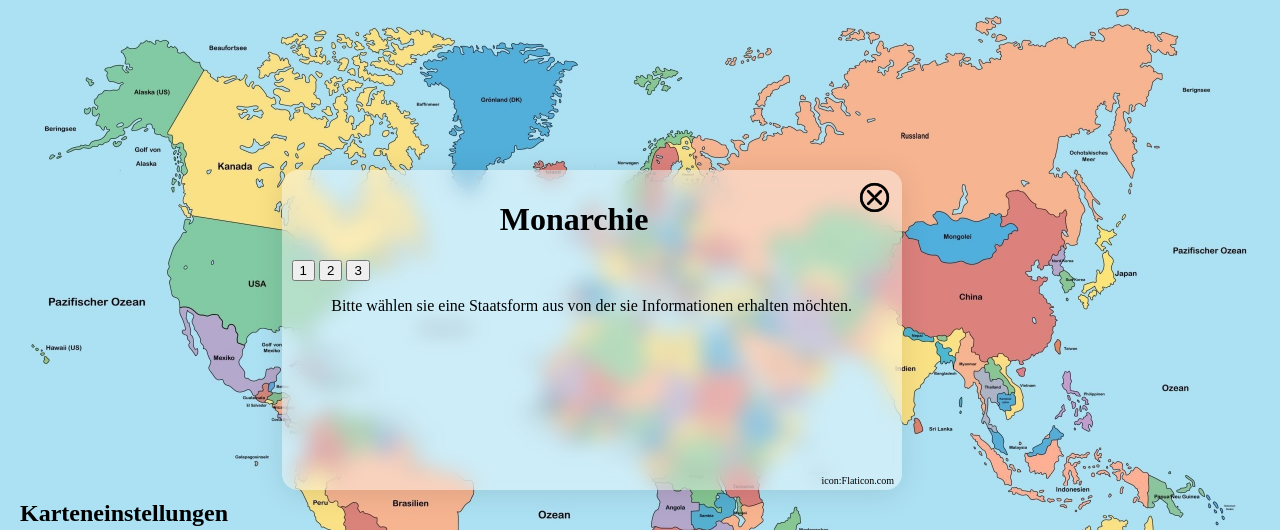
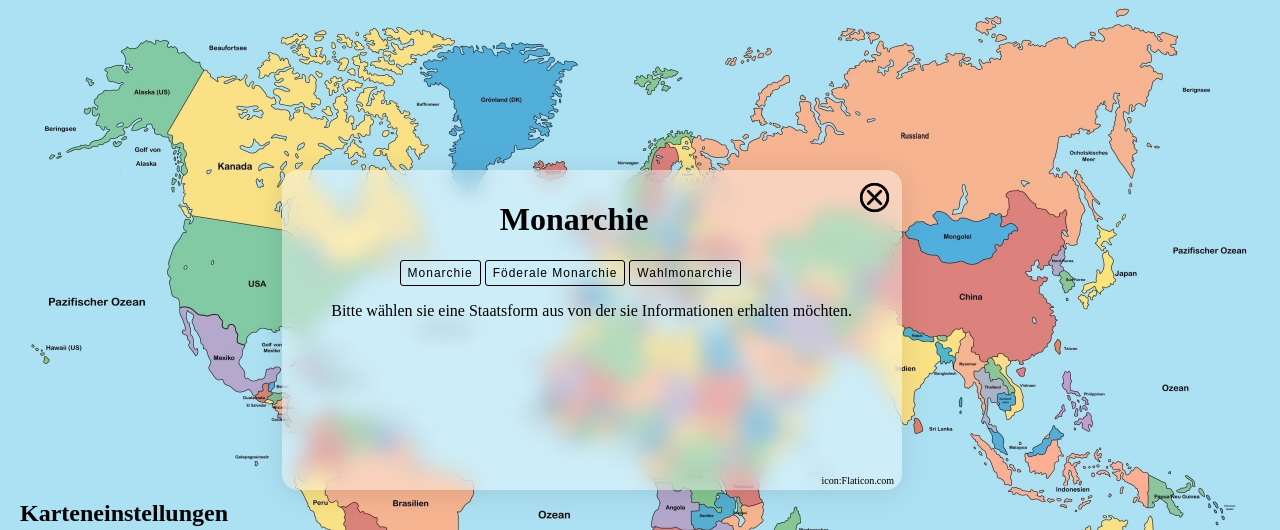
Before and after one commit to xjasxer/Staatsformen, a PHP site: page / in a window 1280 px wide, after a click on "Monarchie". Shown: the top 530 px of the page. Run offline with PHP 8.4, Linux system fonts and the light colour scheme.

Commit message:
Css anpassungen BTN nav bar infos

```diff
--- a/index.php
+++ b/index.php
@@ -50,40 +50,55 @@ data-title="Diktatur"
 
 
 <div id="infonavmonarchie" style="display:none;">
-<input type="button" value="1"
-            data-title-btn="rgg"
+<input type="button" value="Monarchie"
+tabindex="0"
+            data-title-btn="Monarchie"
             data-beschreibung="1111"
             data-beschreibung2="1ww1w1w1w"
             class="navmonarchiebtn">
 
-            <input type="button" value="2"
-            data-title-btn="2"
+            <input type="button" value="Föderale Monarchie"
+            tabindex="0"
+            data-title-btn="Föderale Monarchie"
             data-beschreibung="2222"
             data-beschreibung2="thzjkddsftgf"
             class="navmonarchiebtn">
 
-            <input type="button" value="3"
-            data-title-btn="3"
+            <input type="button" value="Wahlmonarchie"
+            tabindex="0"
+            data-title-btn="Wahlmonarchie"
             data-beschreibung="333"
             data-beschreibung2="fefwfrg"
             class="navmonarchiebtn">
 
 </div>
 <div id="infonavrepublik" style="display:none;">
-<input type="button" value="Teilautonome Republik"
-            data-title-btn="2222222222"
+
+<input type="button" value="Republik"
+tabindex="0"
+            data-title-btn="Republik"
+            data-beschreibung="333"
+            data-beschreibung2="fefwfrg"
+            class="navrepublikbtn">
+
+<input type="button"
+tabindex="0"
+value="Teilautonome Republik"
+            data-title-btn="Teilautonome Republik"
             data-beschreibung="114356"
             data-beschreibung2="hfghfgfgffhgf"
             class="navrepublikbtn">
 
             <input type="button" value="Islamische Republik"
-            data-title-btn="g54gf"
+            tabindex="0"
+            data-title-btn="Islamische Republik"
             data-beschreibung="trhhhhh"
             data-beschreibung2="su 78635e"
             class="navrepublikbtn">
 
             <input type="button" value="Föderale Republik"
-            data-title-btn="3"
+            tabindex="0"
+            data-title-btn="Föderale Republik"
             data-beschreibung="333"
             data-beschreibung2="fefwfrg"
             class="navrepublikbtn">
--- a/style.css
+++ b/style.css
@@ -130,20 +130,7 @@ font-size: 14px;
     width: max-content;
   }
 
-  .button-19:after {
-    background-clip: padding-box;
-    background-color: #1CB0F6;
-    border: solid transparent;
-    border-radius: 16px;
-    border-width: 0 0 4px;
-    bottom: -4px;
-    content: "";
-    left: 0;
-    position: absolute;
-    right: 0;
-    top: 0;
-    z-index: -1;
-  }
+
 
   .button-19,
   .button-19:focus {
@@ -163,6 +150,56 @@ font-size: 14px;
     border-width: 4px 0 0;
     background: none;
   }
+
+
+.navrepublikbtn {
+    font-size: 12px;
+    font-weight: 200;
+    letter-spacing: 1px;
+    padding: 5px 7px;
+    color: black;
+    font-weight:500;
+    outline: 0;
+    border: 1px solid black;
+    border-radius: 3px;
+    cursor: pointer;
+    position: relative;
+    background-color: rgba(0, 0, 0, 0);
+    user-select: none;
+    -webkit-user-select: none;
+    touch-action: manipulation;
+    text-align: center; /* Zentrierung des Textes */
+    appearance: none; /* Entfernt Standard-Styling für Input */
+    overflow: hidden; /* Wichtig, um das Pseudo-Element nicht auslaufen zu lassen */
+  }
+.navrepublikbtn:focus {
+    background-color: cadetblue;
+    transition-duration: 760ms;
+}
+.navmonarchiebtn {
+    font-size: 12px;
+    font-weight: 200;
+    letter-spacing: 1px;
+    padding: 5px 7px;
+    color: black;
+    font-weight:500;
+    outline: 0;
+    border: 1px solid black;
+    border-radius: 3px;
+    cursor: pointer;
+    position: relative;
+    background-color: rgba(0, 0, 0, 0);
+    user-select: none;
+    -webkit-user-select: none;
+    touch-action: manipulation;
+    text-align: center; /* Zentrierung des Textes */
+    appearance: none; /* Entfernt Standard-Styling für Input */
+    overflow: hidden; /* Wichtig, um das Pseudo-Element nicht auslaufen zu lassen */
+  }
+.navmonarchiebtn:focus {
+    background-color: cadetblue;
+    transition-duration: 760ms;
+}
 
 
 /* PC */
@@ -240,10 +277,11 @@ margin-left: 211px;
 margin-top: 19px;
 }
 #infonavrepublik {
-justify-content: center;
-
+margin-left: 8%;
 }
-
+#infonavmonarchie {
+    margin-left: 18%;
+    }
 
 
 
@@ -327,6 +365,11 @@ margin-left: 200px;
 margin-left: 211px;
 margin-top: 19px;
  }
-
+ #infonavrepublik {
+    margin-left: 6%;
+    }
+    #infonavmonarchie {
+        margin-left: 18%;
+        }
 
 }
```
Also changed, not shown: src/icons/help.png (added).
